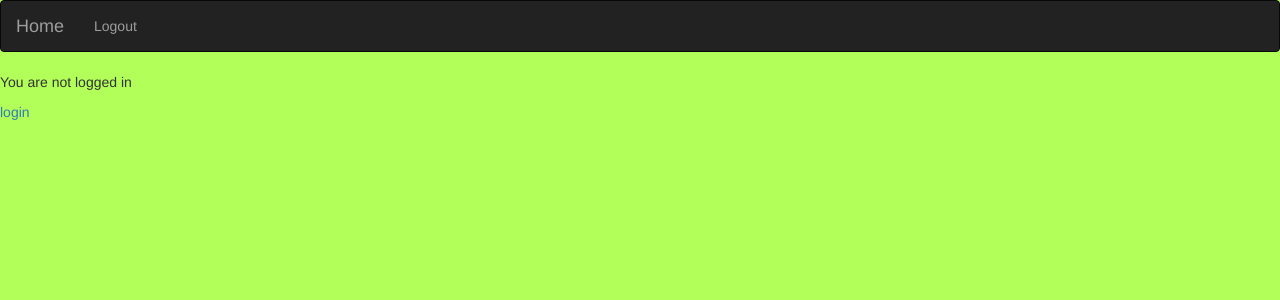
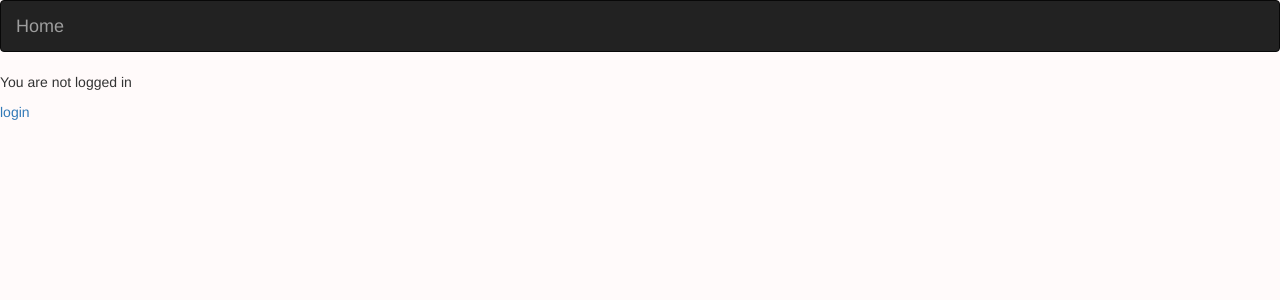
Before and after one commit to arpit-1110/Secure-Personal-Cloud, a Django app: page /upload/search/ in a window 1280 px wide. Shown: the top 300 px of the page. Run offline with Django 3.2, Linux system fonts and the light colour scheme; some libraries are stand-ins or nearby versions.

Commit message:
It's getting better

```diff
--- a/spc/upload/templates/base.html
+++ b/spc/upload/templates/base.html
@@ -21,7 +21,7 @@
 
 </style>
 </head>
- <body style="background-color:#b2ff59;">
+ <body style="background-color:#FFFAFA;">
 
 
 <nav class="navbar navbar-inverse">
@@ -38,7 +38,7 @@
             <ul class="nav navbar-nav">
 
 
-                <li ><a href= http://127.0.0.1:8000/accounts/logout>Logout</a></li>
+                <!-- <li ><a href= http://127.0.0.1:8000/accounts/logout>Logout</a></li> -->
 
 
 
--- a/spc/upload/templates/upload/make_new_folder.html
+++ b/spc/upload/templates/upload/make_new_folder.html
@@ -27,7 +27,7 @@
 
 </style>
 </head>
- <body style="background-color:#b2ff59;">
+ <body style="background-color: #FFFAFA;">
 
 
 <nav class="navbar navbar-inverse">
@@ -77,9 +77,10 @@
     </a>
 </div>
 
-	      </section>
 
 	    {% endfor %}
+	    	      </section>
+
 
 
 
```
